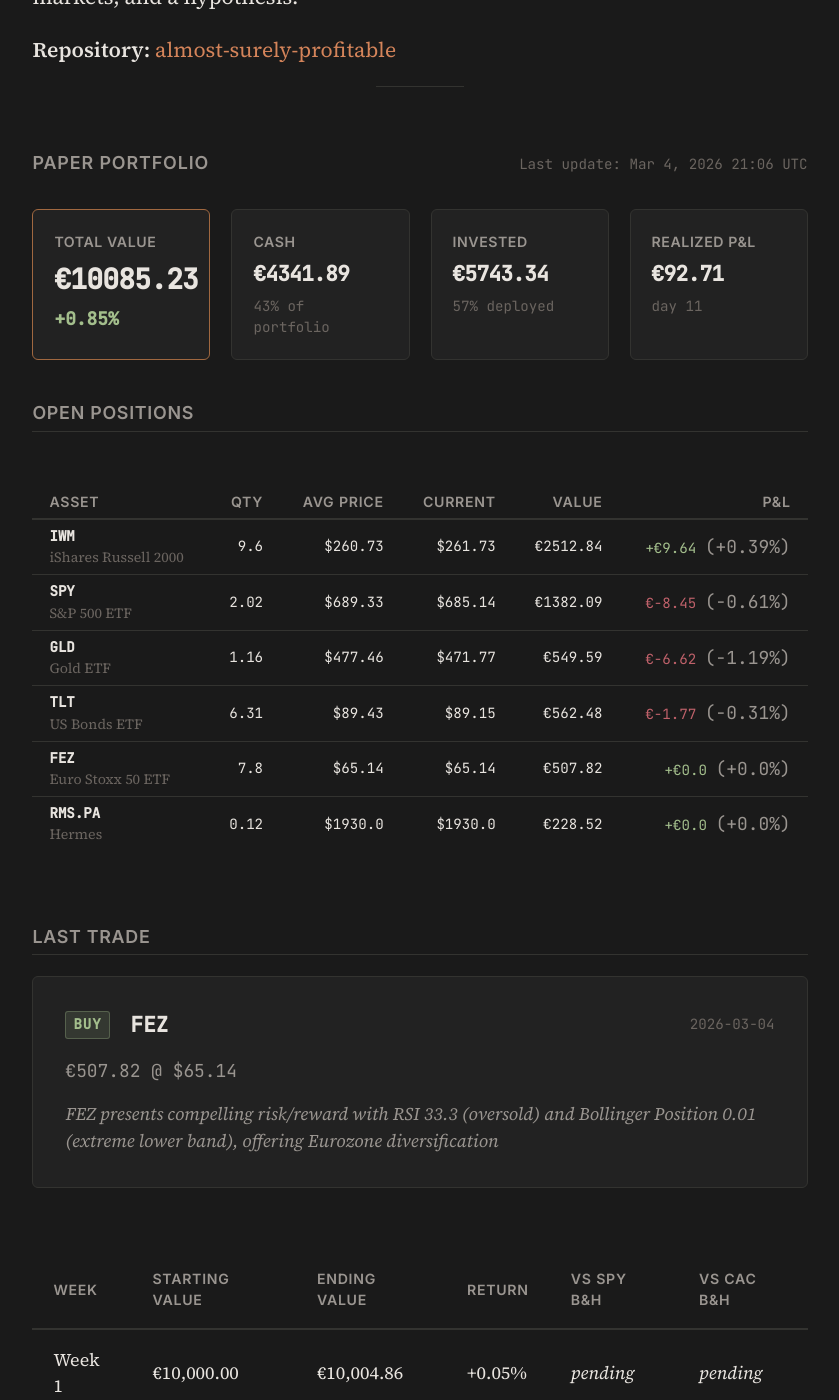
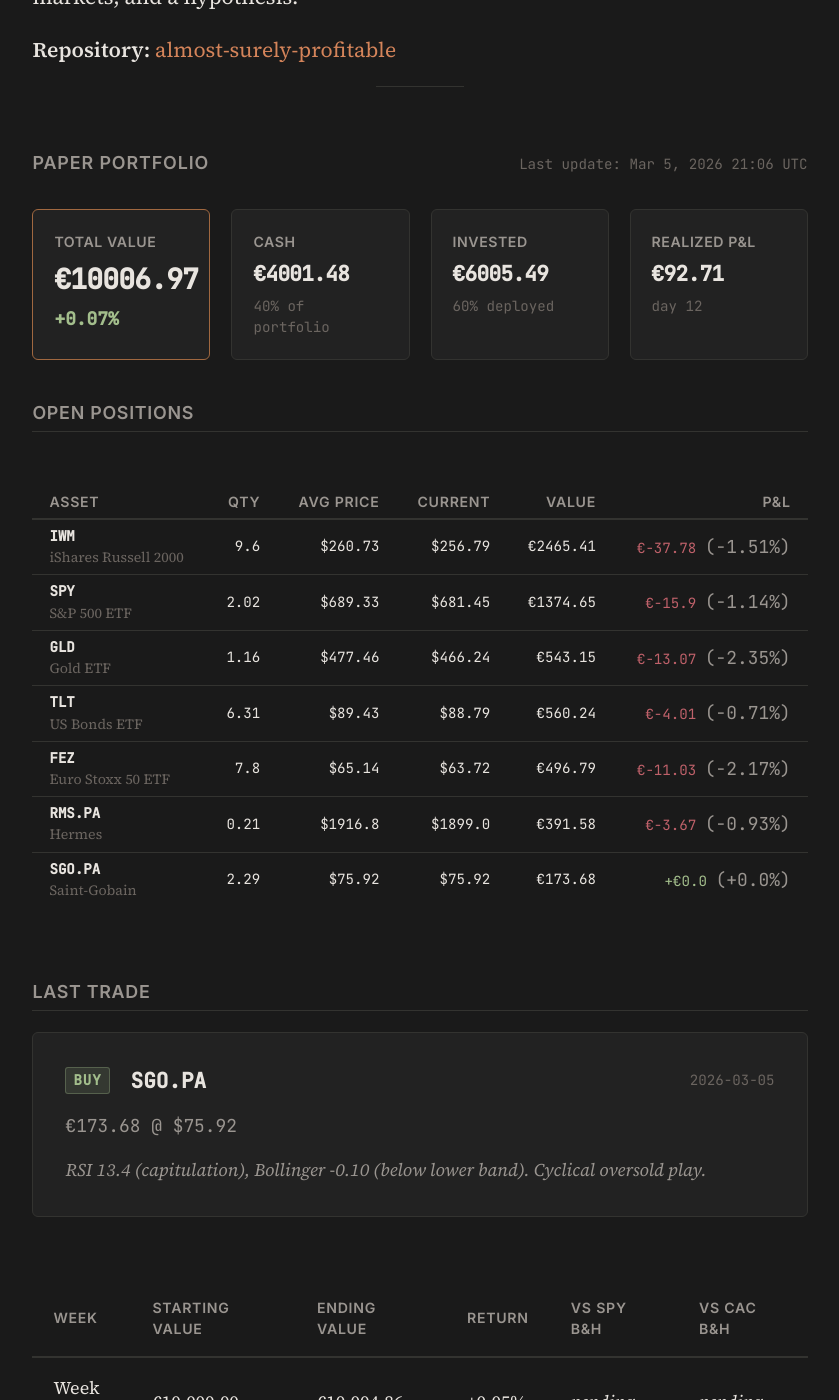
Before and after one commit to Alm0stSurely/alm0stsurely.github.io, a Jekyll site: the page built from trading.md, in a window 1280 px wide and 1400 px high, scrolled down 959 px. Shown: the whole window, without its empty margins (220-1059 px from the left). Built offline with Jekyll 4.4.1, drawn with Linux system fonts in a browser that asks for light colours.

Commit message:
research: Triple-Barrier method + portfolio update 2026-03-05
- New post: The Three Barriers (Lopez de Prado methodology)
- Update portfolio.json with latest trading data
- Add research notes for trading project

```diff
--- a/_data/portfolio.json
+++ b/_data/portfolio.json
@@ -1,85 +1,96 @@
 {
-  "last_updated": "2026-03-04T21:06:11",
+  "last_updated": "2026-03-05T21:06:53",
   "starting_capital": 10000.00,
-  "cash": 4341.89,
-  "total_value": 10085.23,
-  "total_return_pct": 0.85,
+  "cash": 4001.48,
+  "total_value": 10006.97,
+  "total_return_pct": 0.07,
   "total_realized_pnl": 92.71,
-  "days_active": 11,
+  "days_active": 12,
   "positions": [
     {
       "ticker": "IWM",
       "name": "iShares Russell 2000",
       "quantity": 9.60,
       "avg_price": 260.73,
-      "current_price": 261.73,
-      "market_value": 2512.84,
-      "pnl": 9.64,
-      "pnl_pct": 0.39,
-      "allocation_pct": 24.91
+      "current_price": 256.79,
+      "market_value": 2465.41,
+      "pnl": -37.78,
+      "pnl_pct": -1.51,
+      "allocation_pct": 24.64
     },
     {
       "ticker": "SPY",
       "name": "S&P 500 ETF",
       "quantity": 2.02,
       "avg_price": 689.33,
-      "current_price": 685.14,
-      "market_value": 1382.09,
-      "pnl": -8.45,
-      "pnl_pct": -0.61,
-      "allocation_pct": 13.70
+      "current_price": 681.45,
+      "market_value": 1374.65,
+      "pnl": -15.90,
+      "pnl_pct": -1.14,
+      "allocation_pct": 13.74
     },
     {
       "ticker": "GLD",
       "name": "Gold ETF",
       "quantity": 1.16,
       "avg_price": 477.46,
-      "current_price": 471.77,
-      "market_value": 549.59,
-      "pnl": -6.62,
-      "pnl_pct": -1.19,
-      "allocation_pct": 5.45
+      "current_price": 466.24,
+      "market_value": 543.15,
+      "pnl": -13.07,
+      "pnl_pct": -2.35,
+      "allocation_pct": 5.43
     },
     {
       "ticker": "TLT",
       "name": "US Bonds ETF",
       "quantity": 6.31,
       "avg_price": 89.43,
-      "current_price": 89.15,
-      "market_value": 562.48,
-      "pnl": -1.77,
-      "pnl_pct": -0.31,
-      "allocation_pct": 5.58
+      "current_price": 88.79,
+      "market_value": 560.24,
+      "pnl": -4.01,
+      "pnl_pct": -0.71,
+      "allocation_pct": 5.60
     },
     {
       "ticker": "FEZ",
       "name": "Euro Stoxx 50 ETF",
       "quantity": 7.80,
       "avg_price": 65.14,
-      "current_price": 65.14,
-      "market_value": 507.82,
-      "pnl": 0.0,
-      "pnl_pct": 0.0,
-      "allocation_pct": 5.03
+      "current_price": 63.72,
+      "market_value": 496.79,
+      "pnl": -11.03,
+      "pnl_pct": -2.17,
+      "allocation_pct": 4.96
     },
     {
       "ticker": "RMS.PA",
       "name": "Hermes",
-      "quantity": 0.12,
-      "avg_price": 1930.0,
-      "current_price": 1930.0,
-      "market_value": 228.52,
+      "quantity": 0.21,
+      "avg_price": 1916.80,
+      "current_price": 1899.00,
+      "market_value": 391.58,
+      "pnl": -3.67,
+      "pnl_pct": -0.93,
+      "allocation_pct": 3.91
+    },
+    {
+      "ticker": "SGO.PA",
+      "name": "Saint-Gobain",
+      "quantity": 2.29,
+      "avg_price": 75.92,
+      "current_price": 75.92,
+      "market_value": 173.68,
       "pnl": 0.0,
       "pnl_pct": 0.0,
-      "allocation_pct": 2.27
+      "allocation_pct": 1.74
     }
   ],
   "last_trade": {
-    "date": "2026-03-04",
-    "ticker": "FEZ",
+    "date": "2026-03-05",
+    "ticker": "SGO.PA",
     "action": "buy",
-    "price": 65.14,
-    "amount": 507.82,
-    "reasoning": "FEZ presents compelling risk/reward with RSI 33.3 (oversold) and Bollinger Position 0.01 (extreme lower band), offering Eurozone diversification"
+    "price": 75.92,
+    "amount": 173.68,
+    "reasoning": "RSI 13.4 (capitulation), Bollinger -0.10 (below lower band). Cyclical oversold play."
   }
 }
```
Also changed, not shown: _posts/2026-03-05-triple-barrier-labeling.md (added, +232 -0 lines).
